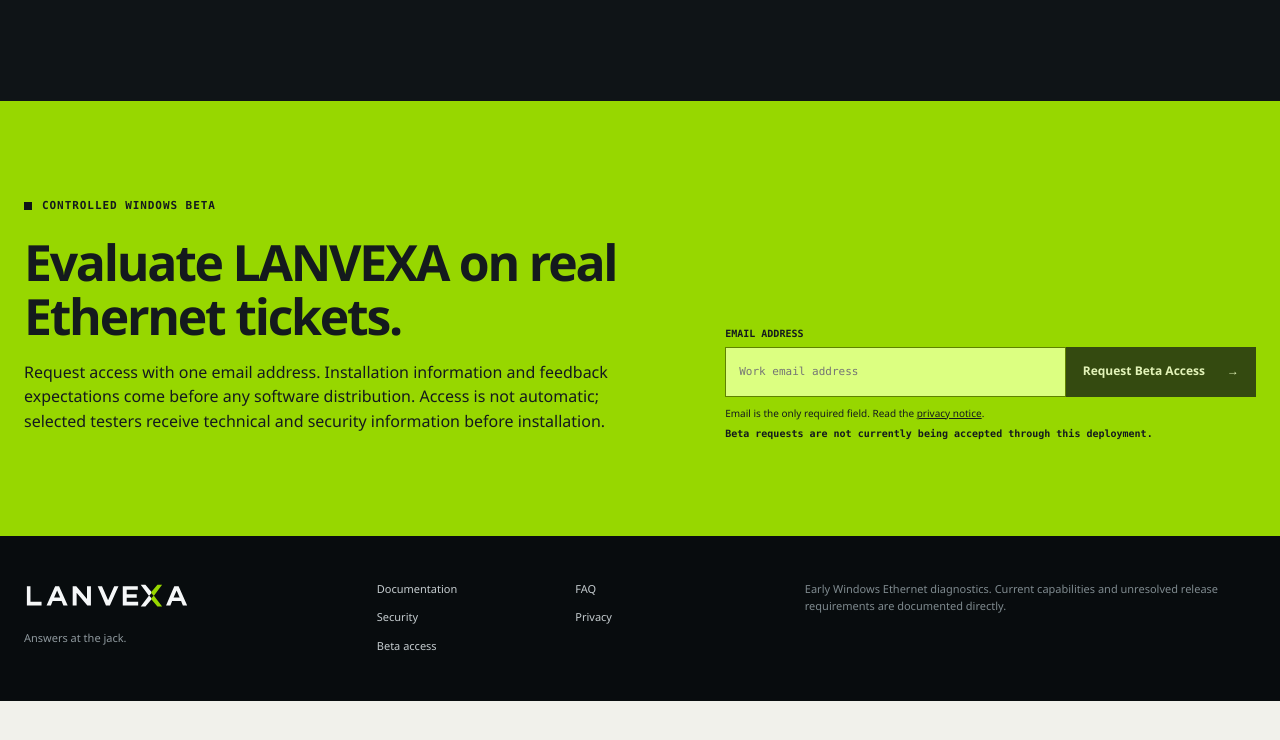
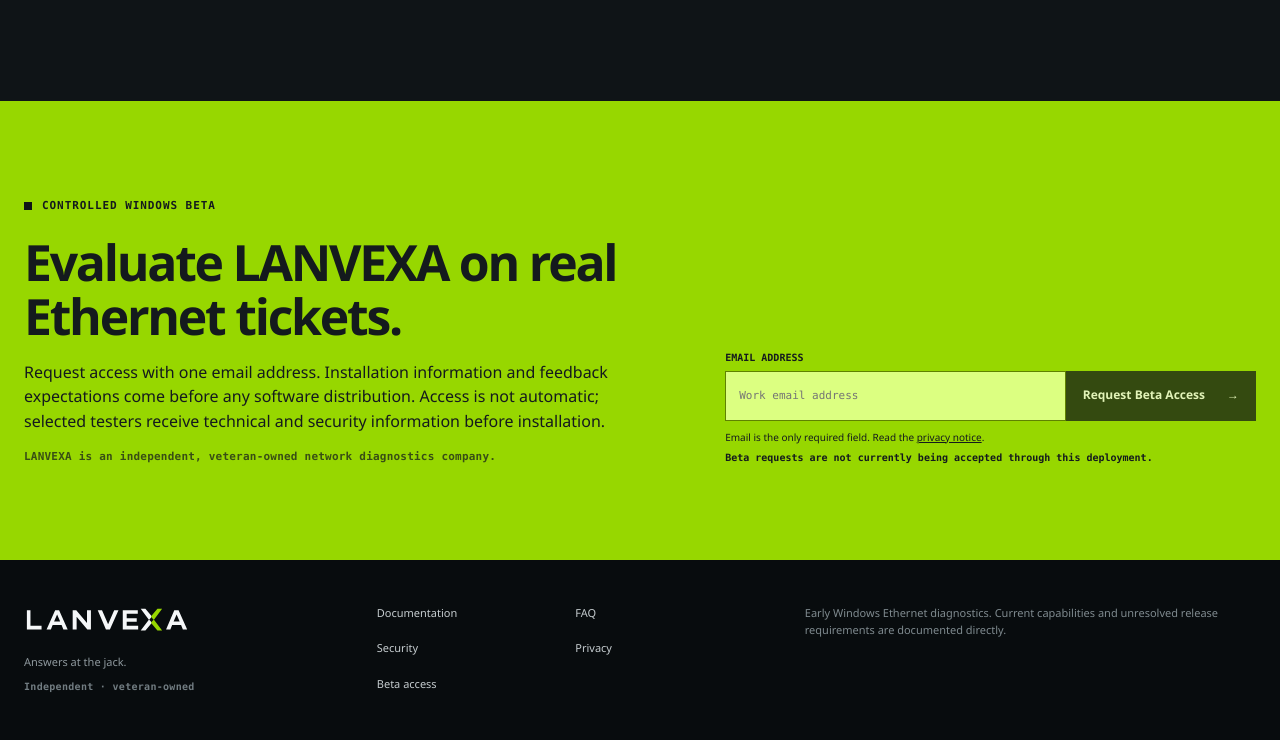
Before and after one commit to fpemvjs/LANVEXA-SITE, a website built with Vite: page index.html in a window 1280 px wide. Shown: the part 3982-4722 px from the top of the page. Before the commit the page ends 4683 px from the top, so only its background shows below. Built offline with nearby package versions, Linux system fonts and the light colour scheme.

Commit message:
Add veteran-owned company identity

```diff
--- a/index.html
+++ b/index.html
@@ -452,6 +452,9 @@
             is not automatic; selected testers receive technical and security
             information before installation.
           </p>
+          <p class="beta-company">
+            LANVEXA is an independent, veteran-owned network diagnostics company.
+          </p>
         </div>
         <form
           class="beta-form"
@@ -502,6 +505,7 @@
       <div class="footer-brand">
         <img src="/brand/lanvexa-wordmark-reverse.svg" alt="LANVEXA" width="475" height="88" />
         <p>Answers at the jack.</p>
+        <p class="company-identity">Independent · veteran-owned</p>
         <!-- LANVEXA_PUBLISHER -->
       </div>
       <nav aria-label="Footer navigation">
--- a/src/styles.css
+++ b/src/styles.css
@@ -911,6 +911,12 @@ summary:focus-visible {
 .final-cta > div > p:last-child {
   max-width: 620px;
 }
+.final-cta .beta-company {
+  margin-top: 16px;
+  font: 600 11px var(--mono);
+  letter-spacing: 0.02em;
+  opacity: 0.72;
+}
 .beta-form label {
   display: block;
   font: 700 10px var(--mono);
@@ -991,6 +997,12 @@ summary:focus-visible {
   font-size: 11px;
   color: #8f999e;
 }
+.footer-brand .company-identity {
+  margin-top: 6px;
+  color: #717c81;
+  font: 600 10px var(--mono);
+  letter-spacing: 0.03em;
+}
 .site-footer nav {
   display: grid;
   grid-template-columns: 1fr 1fr;
@@ -1252,6 +1264,12 @@ summary:focus-visible {
 .not-found p {
   color: #aeb8bc;
   font-size: 18px;
+}
+.not-found .confirmation-company {
+  margin-top: 18px;
+  color: #7f8a8f;
+  font: 600 11px var(--mono);
+  letter-spacing: 0.02em;
 }
 .not-found .button {
   background: var(--signal);
```
Also changed, not shown: beta-requested.html (+3 -0 lines), faq.html (+1 -0 lines), privacy.html (+1 -0 lines), security.html (+1 -0 lines).
